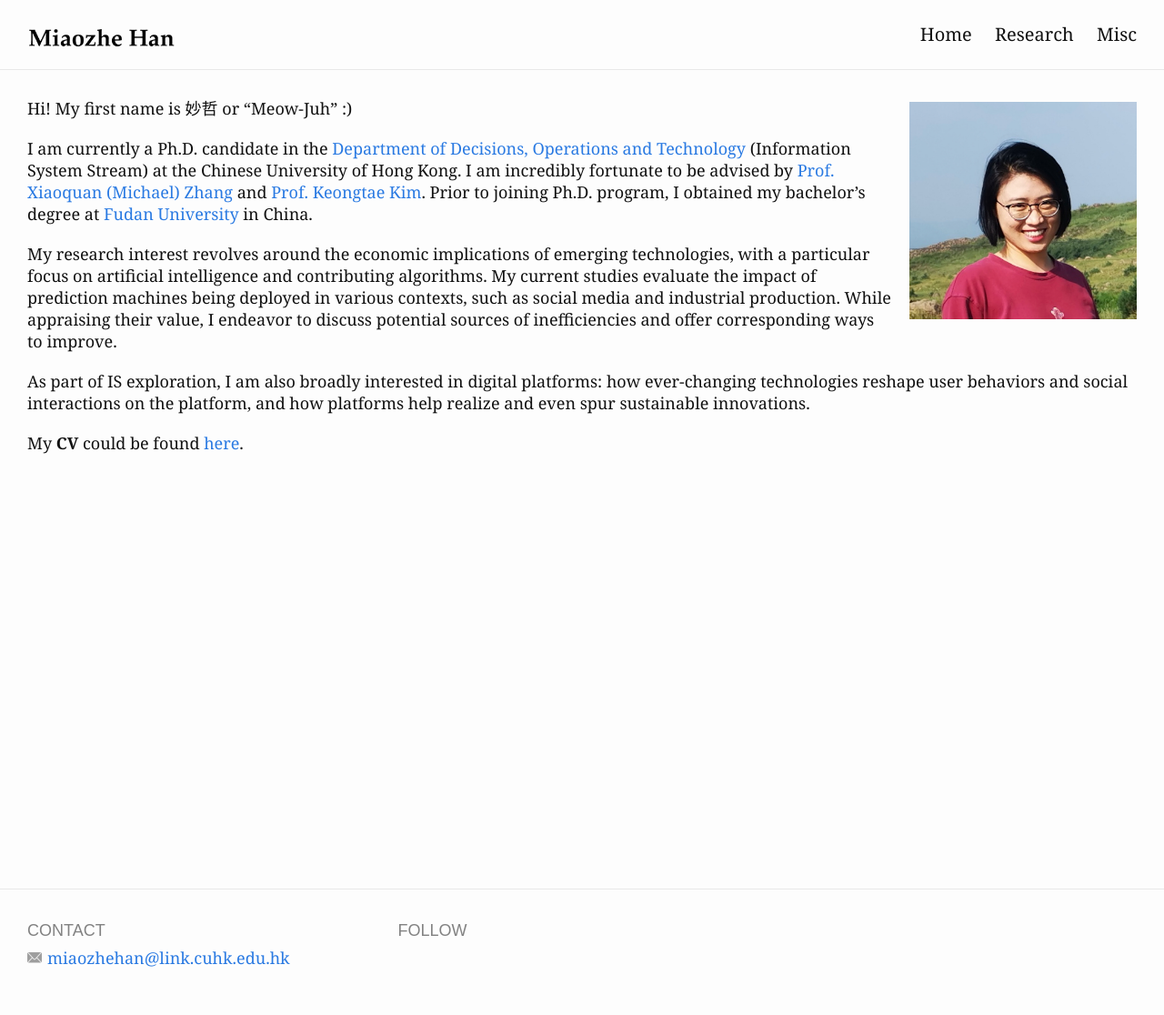
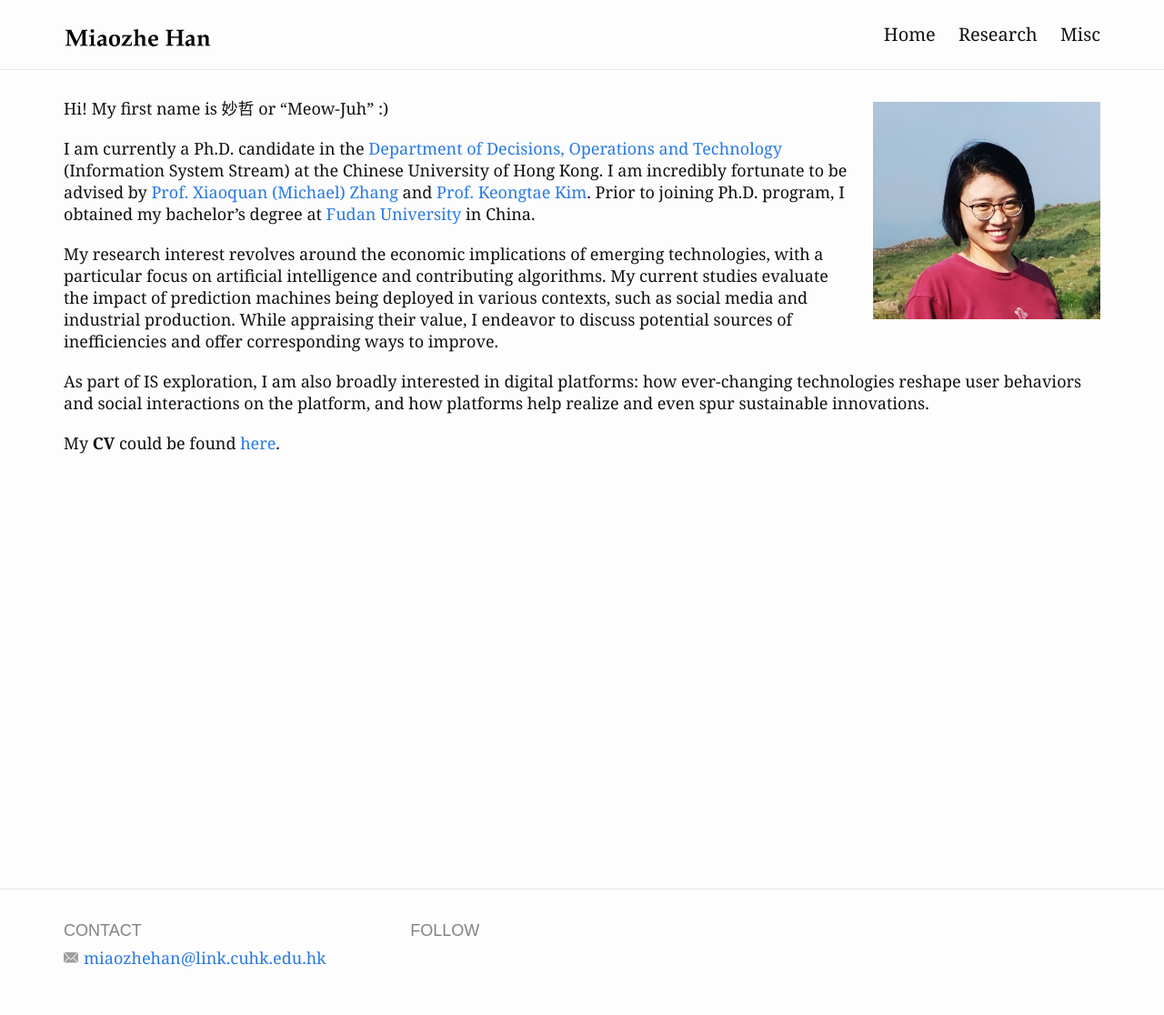
Before and after one commit to miaozhehan99/miaozhehan99.github.io, a Jekyll site: the page built from index.md, in a window 1280 px wide. Shown: the whole page at 91% size. Built offline with Jekyll 4.4.1, drawn with Linux system fonts in a browser that asks for light colours.

Commit message:
Update _base.scss

```diff
--- a/_sass/_base.scss
+++ b/_sass/_base.scss
@@ -178,8 +178,8 @@ pre {
  * Wrapper
  */
 .wrapper {
-  max-width: -webkit-calc(1300px - (#{$spacing-unit} * 2));
-  max-width:         calc(1300px - (#{$spacing-unit} * 2));
+  max-width: -webkit-calc(1200px - (#{$spacing-unit} * 2));
+  max-width:         calc(1200px - (#{$spacing-unit} * 2));
   margin-right: auto;
   margin-left: auto;
   padding-right: $spacing-unit;
```
